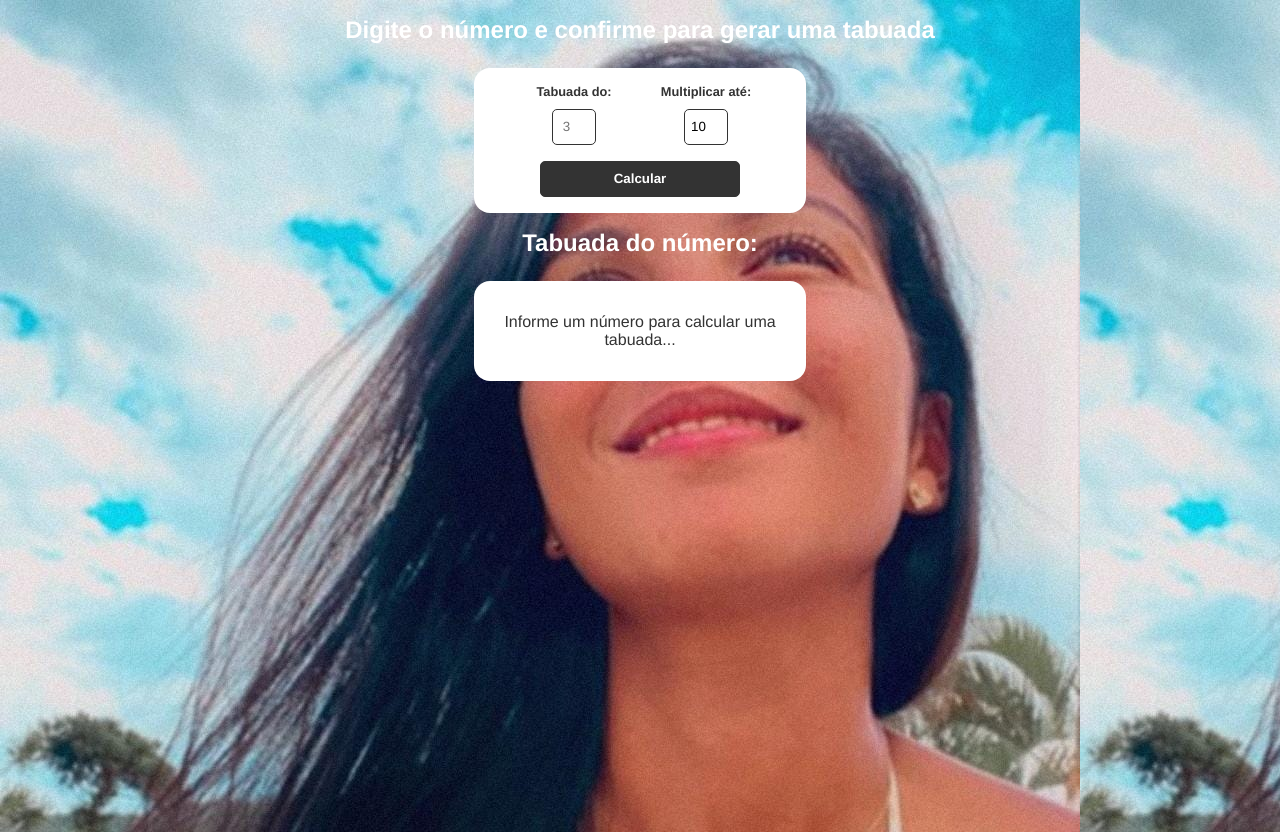
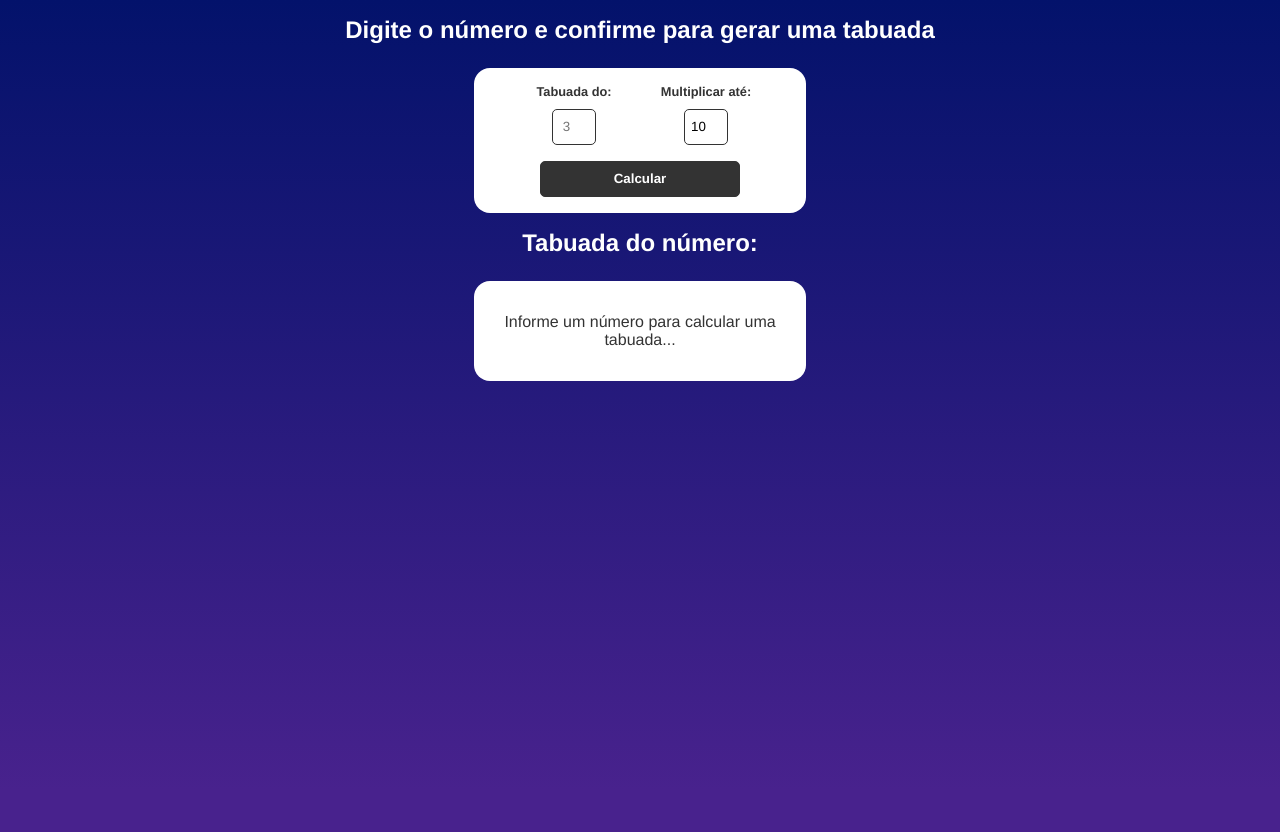
Before and after one commit to wesleylimaa/tabuada, a plain HTML site: page index.html in a window 1280 px wide. Drawn offline with Linux system fonts and the light colour scheme.

Commit message:
meu primeiro commit na tabuada

```diff
--- a/css/style.css
+++ b/css/style.css
@@ -7,9 +7,7 @@
 body {
    text-align: center;
    min-height: 100vh;
-   background-image:url('../css/bac.jpeg');
-   background-repeat: unset;
-   /*background: linear-gradient(180deg, #03126b, #48228d 95%);*/
+   background: linear-gradient(180deg, #03126b, #48228d 95%);
    color: #fff;
    margin: 1rem;
    overflow: hidden;
```
